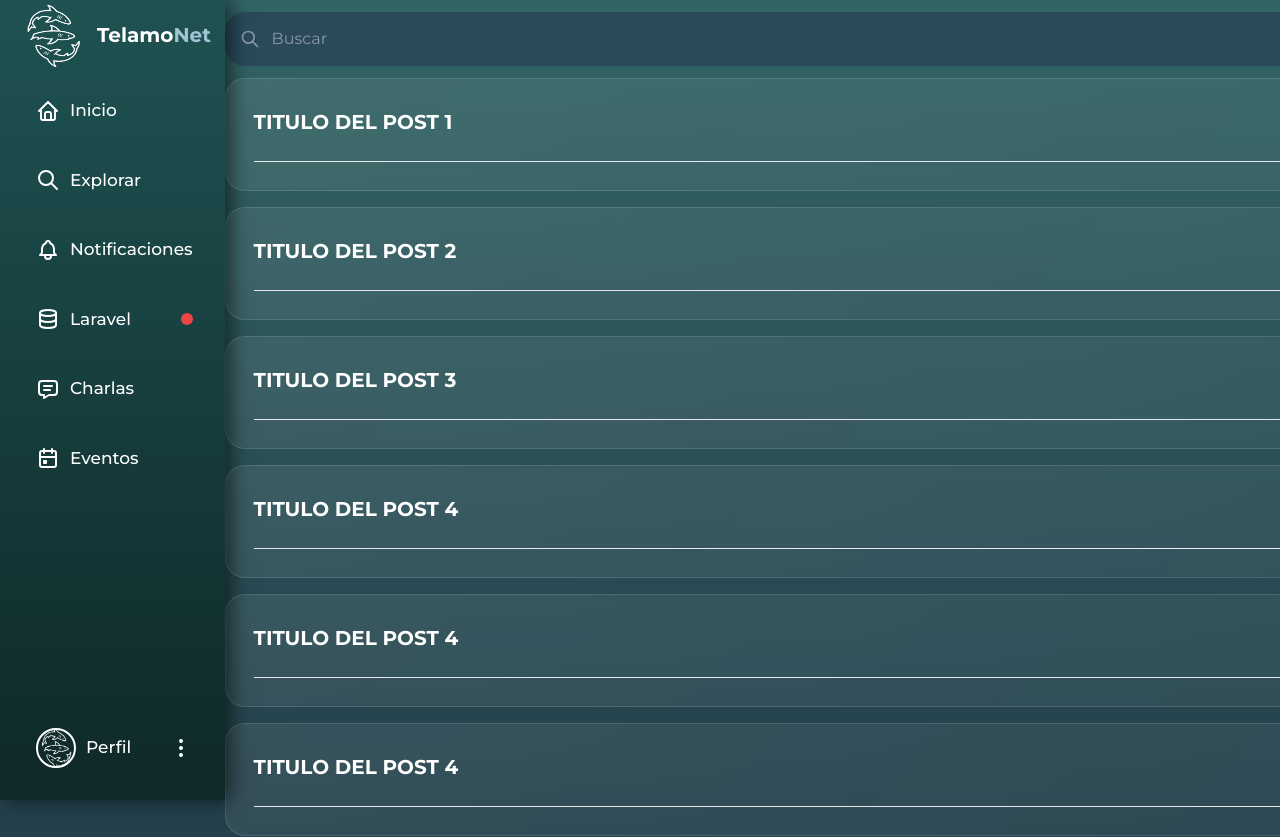
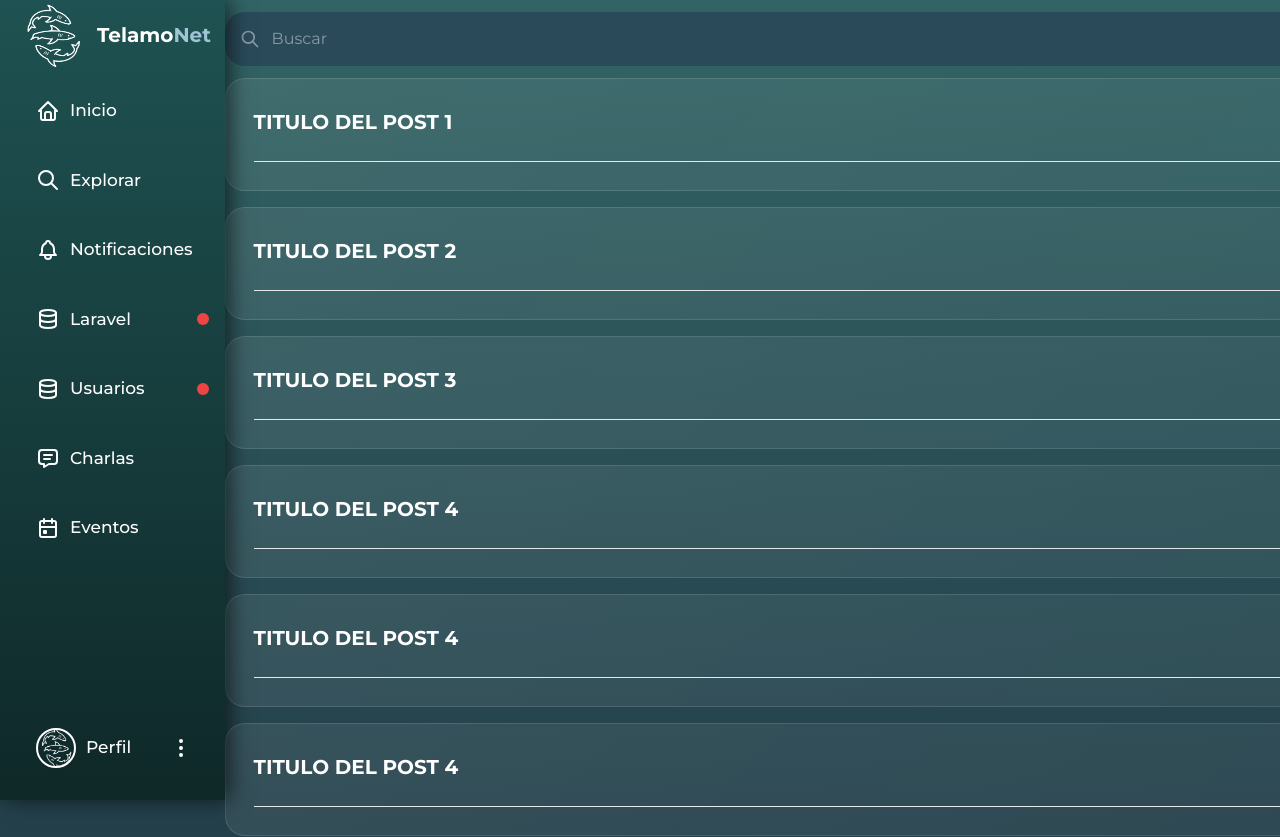
Before and after one commit to AntonioMorera/Telamonet, a Vue app: page /home in a window 1280 px wide. Shown: the top 837 px of the page. Built offline with nearby package versions, Linux system fonts and the light colour scheme; no server answers.

Commit message:
navbar backend

```diff
--- a/src/components/NavBar.vue
+++ b/src/components/NavBar.vue
@@ -11,7 +11,8 @@
 
     const checkDbConnection = async () => {
         try {
-            const response = await fetch('http://localhost:8000/api/test-connection')
+            const apiBase = import.meta.env.VITE_API_URL || 'http://localhost:8001/api'
+            const response = await fetch(`${apiBase}/test-connection`)
             const data = await response.json()
             if (data.status === 'success' && data.database.includes('correctamente')) {
                 dbStatus.value = 'connected'
@@ -23,10 +24,6 @@
         }
     }
 
-    const returnToView = () => {
-        window.location.href = 'http://localhost:8000/prueba'
-    }
-
     const showPopup = ref(false)
 
     const toggleDotsPopup = () => {
@@ -35,48 +32,62 @@
 
     onMounted(() => {
         checkDbConnection()
-
-        const prueba = document.getElementById('prueba');
-
-        prueba.addEventListener('click', function () {
-            returnToView();
-        })
     });
 </script>
 
 <template>
     <nav class="sticky top-0 w-[300px] flex flex-col pl-5 h-[100vh] z-[1]" id="principalNav">
         <div class="flex flex-row items-center gap-3 mb-4">
-            <img class="w-[65px] h-[70px]" src="/src/assets/logo/logoTelamon.png" alt="">
+            <img class="w-[65px] h-[70px]" src="../assets/logo/logoTelamon.png" alt="Logo">
             <h1 class="font-bold text-[20px] text-white">{{ t.nav.title }}<span class="text-[#a0c4d4]">{{ t.nav.website }}</span></h1>
         </div>
 
         <NavBarLinks to="/home" :title=t.nav.home>
+            <template #icon>
                 <svg xmlns="http://www.w3.org/2000/svg" width="24" height="24" viewBox="0 0 24 24" fill="none" stroke="currentColor" stroke-width="2" stroke-linecap="round" stroke-linejoin="round" class="icon icon-tabler icons-tabler-outline icon-tabler-home"><path stroke="none" d="M0 0h24v24H0z" fill="none"/><path d="M5 12l-2 0l9 -9l9 9l-2 0" /><path d="M5 12v7a2 2 0 0 0 2 2h10a2 2 0 0 0 2 -2v-7" /><path d="M9 21v-6a2 2 0 0 1 2 -2h2a2 2 0 0 1 2 2v6" /></svg>
+            </template>
         </NavBarLinks>
 
         <NavBarLinks to="/explore" :title=t.nav.explore>
+            <template #icon>
                 <svg xmlns="http://www.w3.org/2000/svg" width="24" height="24" viewBox="0 0 24 24" fill="none" stroke="currentColor" stroke-width="2" stroke-linecap="round" stroke-linejoin="round" class="icon icon-tabler icons-tabler-outline icon-tabler-search"><path stroke="none" d="M0 0h24v24H0z" fill="none"/><path d="M10 10m-7 0a7 7 0 1 0 14 0a7 7 0 1 0 -14 0" /><path d="M21 21l-6 -6" /></svg>
+            </template>
         </NavBarLinks>
 
         <NavBarLinks to="/notification" :title=t.nav.notification>
+            <template #icon>
                 <svg xmlns="http://www.w3.org/2000/svg" width="24" height="24" viewBox="0 0 24 24" fill="none" stroke="currentColor" stroke-width="2" stroke-linecap="round" stroke-linejoin="round" class="icon icon-tabler icons-tabler-outline icon-tabler-bell"><path stroke="none" d="M0 0h24v24H0z" fill="none"/><path d="M10 5a2 2 0 1 1 4 0a7 7 0 0 1 4 6v3a4 4 0 0 0 2 3h-16a4 4 0 0 0 2 -3v-3a7 7 0 0 1 4 -6" /><path d="M9 17v1a3 3 0 0 0 6 0v-1" /></svg>
+            </template>
         </NavBarLinks>
 
-        <a class="relative flex items-center gap-[10px] mb-5 mr-4 rounded-xl text-[17px] font-[500] py-3 px-4 text-white no-underline transition-all duration-[0.2s] ease-in-out hover:bg-[#406071] hover:cursor-pointer active:bg-[#406071] active:font-bold" id="prueba">
+        <NavBarLinks to="/prueba" title="Laravel" backend>
+            <template #icon>
                 <svg xmlns="http://www.w3.org/2000/svg" width="24" height="24" viewBox="0 0 24 24" fill="none" stroke="currentColor" stroke-width="2" stroke-linecap="round" stroke-linejoin="round" class="icon icon-tabler icons-tabler-outline icon-tabler-database"><path stroke="none" d="M0 0h24v24H0z" fill="none"/><path d="M12 6m-8 0a8 3 0 1 0 16 0a8 3 0 1 0 -16 0" /><path d="M4 6v6a8 3 0 0 0 16 0v-6" /><path d="M4 12v6a8 3 0 0 0 16 0v-6" /></svg>
-            Laravel
+            </template>
             <span v-if="dbStatus === 'connected'" class="ml-auto w-3 h-3 bg-green-500 rounded-full" title="Conectado a DB"></span>
-            <span v-else-if="dbStatus === 'error'" class="ml-auto w-3 h-3 bg-red-500 rounded-full" title="Error de conexiÃ³n"></span>
+            <span v-else-if="dbStatus === 'error'" class="ml-auto w-3 h-3 bg-red-500 rounded-full" title="Error de conexión"></span>
             <span v-else class="ml-auto w-3 h-3 bg-yellow-500 rounded-full animate-pulse" title="Cargando..."></span>
-        </a>
+        </NavBarLinks>
+
+        <NavBarLinks to="/usuarios" title="Usuarios" backend>
+            <template #icon>
+                <svg xmlns="http://www.w3.org/2000/svg" width="24" height="24" viewBox="0 0 24 24" fill="none" stroke="currentColor" stroke-width="2" stroke-linecap="round" stroke-linejoin="round" class="icon icon-tabler icons-tabler-outline icon-tabler-database"><path stroke="none" d="M0 0h24v24H0z" fill="none"/><path d="M12 6m-8 0a8 3 0 1 0 16 0a8 3 0 1 0 -16 0" /><path d="M4 6v6a8 3 0 0 0 16 0v-6" /><path d="M4 12v6a8 3 0 0 0 16 0v-6" /></svg>
+            </template>
+            <span v-if="dbStatus === 'connected'" class="ml-auto w-3 h-3 bg-green-500 rounded-full" title="Conectado a DB"></span>
+            <span v-else-if="dbStatus === 'error'" class="ml-auto w-3 h-3 bg-red-500 rounded-full" title="Error de conexión"></span>
+            <span v-else class="ml-auto w-3 h-3 bg-yellow-500 rounded-full animate-pulse" title="Cargando..."></span>
+        </NavBarLinks>
 
         <NavBarLinks to="/meeting" :title=t.nav.meeting>
+            <template #icon>
                 <svg xmlns="http://www.w3.org/2000/svg" width="24" height="24" viewBox="0 0 24 24" fill="none" stroke="currentColor" stroke-width="2" stroke-linecap="round" stroke-linejoin="round" class="icon icon-tabler icons-tabler-outline icon-tabler-message"><path stroke="none" d="M0 0h24v24H0z" fill="none"/><path d="M8 9h8" /><path d="M8 13h6" /><path d="M18 4a3 3 0 0 1 3 3v8a3 3 0 0 1 -3 3h-5l-5 3v-3h-2a3 3 0 0 1 -3 -3v-8a3 3 0 0 1 3 -3h12" /></svg>
+            </template>
         </NavBarLinks>
 
         <NavBarLinks to="/event" :title=t.nav.event>
+            <template #icon>
                 <svg xmlns="http://www.w3.org/2000/svg" width="24" height="24" viewBox="0 0 24 24" fill="none" stroke="currentColor" stroke-width="2" stroke-linecap="round" stroke-linejoin="round" class="icon icon-tabler icons-tabler-outline icon-tabler-calendar-event"><path stroke="none" d="M0 0h24v24H0z" fill="none"/><path d="M4 7a2 2 0 0 1 2 -2h12a2 2 0 0 1 2 2v12a2 2 0 0 1 -2 2h-12a2 2 0 0 1 -2 -2l0 -12" /><path d="M16 3l0 4" /><path d="M8 3l0 4" /><path d="M4 11l16 0" /><path d="M8 15h2v2h-2l0 -2" /></svg>
+            </template>
         </NavBarLinks>
 
         <router-link class="relative flex items-center gap-2.5 mb-5 mr-4 mt-auto rounded-xl text-[17px] font-medium py-3 px-4 text-white no-underline transition-all duration-200 ease-in-out hover:bg-[#406071] hover:cursor-pointer active:bg-[#406071] active:font-bold" id="profile" to="/profile">
--- a/src/components/NavBarLinks.vue
+++ b/src/components/NavBarLinks.vue
@@ -7,15 +7,32 @@
         to: {
             type: String,
             required: true
+        },
+        backend: {
+            type: Boolean,
+            default: false
         }
     })
+
+    const navigate = () => {
+        if (props.backend) {
+            const backendBase = import.meta.env.VITE_BACKEND_URL || 'http://localhost:8001'
+            const cleanBase = backendBase.replace(/\/$/, '').replace(/\/frontend$/, '')
+            window.location.href = `${cleanBase}/${props.to.replace(/^\//, '')}`
+        }
+    }
 </script>
 
 <template>
-    <router-link :to="to" class="relative flex items-center gap-[10px] mb-5 mr-4 rounded-xl text-[17px] font-[500] py-3 px-4 text-white no-underline transition-all duration-[0.2s] ease-in-out hover:bg-[#406071] hover:cursor-pointer active:bg-[#406071] active:font-bold">
-        <slot>
+    <router-link v-if="!backend" :to="to" class="relative flex items-center gap-[10px] mb-5 mr-4 rounded-xl text-[17px] font-[500] py-3 px-4 text-white no-underline transition-all duration-[0.2s] ease-in-out hover:bg-[#406071] hover:cursor-pointer active:bg-[#406071] active:font-bold w-full">
+        <slot name="icon"></slot>
+        <span class="flex-1">{{ title }}</span>
+        <slot></slot>
+    </router-link>
 
-        </slot>
-        {{ title }}
-    </router-link>
+    <a v-else @click.prevent="navigate" href="#" class="relative flex items-center gap-[10px] mb-5 mr-4 rounded-xl text-[17px] font-[500] py-3 px-4 text-white no-underline transition-all duration-[0.2s] ease-in-out hover:bg-[#406071] hover:cursor-pointer active:bg-[#406071] active:font-bold w-full">
+        <slot name="icon"></slot>
+        <span class="flex-1">{{ title }}</span>
+        <slot></slot>
+    </a>
 </template>
--- a/src/views/RegisterView.vue
+++ b/src/views/RegisterView.vue
@@ -11,11 +11,13 @@
         const registerForm = document.getElementById('registerForm');
         const nextButton = document.getElementById('nextButton');
         const allRolesForm = document.getElementById('allRolesForm');
-        const studentForm = document.getElementById('studentForm');
+        const studentForm = document.getElementById('studentTeacheEuForm');
         const EIForm = document.getElementById('EIForm');
         const selectRole = document.getElementById('selectRole');
         const registerButton = document.getElementById('registerButton');
         const forms = document.getElementById('forms');
+
+        let formPath = '';
 
         registerForm.addEventListener('click', function(e){
             e.preventDefault()
@@ -23,6 +25,7 @@
 
         nextButton.addEventListener('click', function() {
             if (selectRole.value === "EI") {
+                formPath = "EI";
                 allRolesForm.classList.remove('flex');
                 allRolesForm.classList.add('hidden');
                 EIForm.classList.remove('hidden');
@@ -31,6 +34,7 @@
                 registerButton.classList.add('flex');
                 nextButton.classList.add('hidden');
             } else if (selectRole.value === "Student") {
+                formPath = "Student";
                 allRolesForm.classList.remove('flex');
                 allRolesForm.classList.add('hidden');
                 studentForm.classList.remove('hidden');
@@ -40,6 +44,24 @@
                     studentForm.classList.remove('hidden');
                     studentForm.classList.add('flex');
                 }
+            } else if (selectRole.value === "Teacher") {
+                formPath = "Teacher";
+                allRolesForm.classList.remove('flex');
+                allRolesForm.classList.add('hidden');
+                studentForm.classList.remove('hidden');
+                studentForm.classList.add('flex');
+                nextButton.id = "button1";
+                if (nextButton.id === "button1") {
+                    studentForm.classList.remove('hidden');
+                    studentForm.classList.add('flex');
+                }
+            } else if (selectRole.value === "EU") {
+                formPath = "EU";
+                allRolesForm.classList.remove('flex');
+                allRolesForm.classList.add('hidden');
+                studentForm.classList.remove('hidden');
+                studentForm.classList.add('flex');
+                nextButton.id = "button1";
             }
         });
     });
@@ -65,11 +87,12 @@
                     <select name="selectRole" id="selectRole">
                         <option value="EI">Institución Educativa</option>
                         <option value="Student">Estudiante</option>
+                        <option value="Teacher">Profesor</option>
                         <option value="EU">Usuario Ajeno</option>
                     </select>
                 </section>
 
-                <section id="studentForm" class="forms flex-col mb-20 hidden">
+                <section id="studentTeacheEuForm" class="forms flex-col mb-20 hidden">
                     <label for="student-name" id="studentName">Nombre</label>
                     <input type="text" class="input-form" maxlength="50" autocomplete id="username-register-form" name="username-register-form" :placeholder="t.register.placeholderEmail" required></input>
                     <label for="student-name" id="studentName">Apellidos</label>
```
Lines whose indentation alone changed are shown as unchanged.
